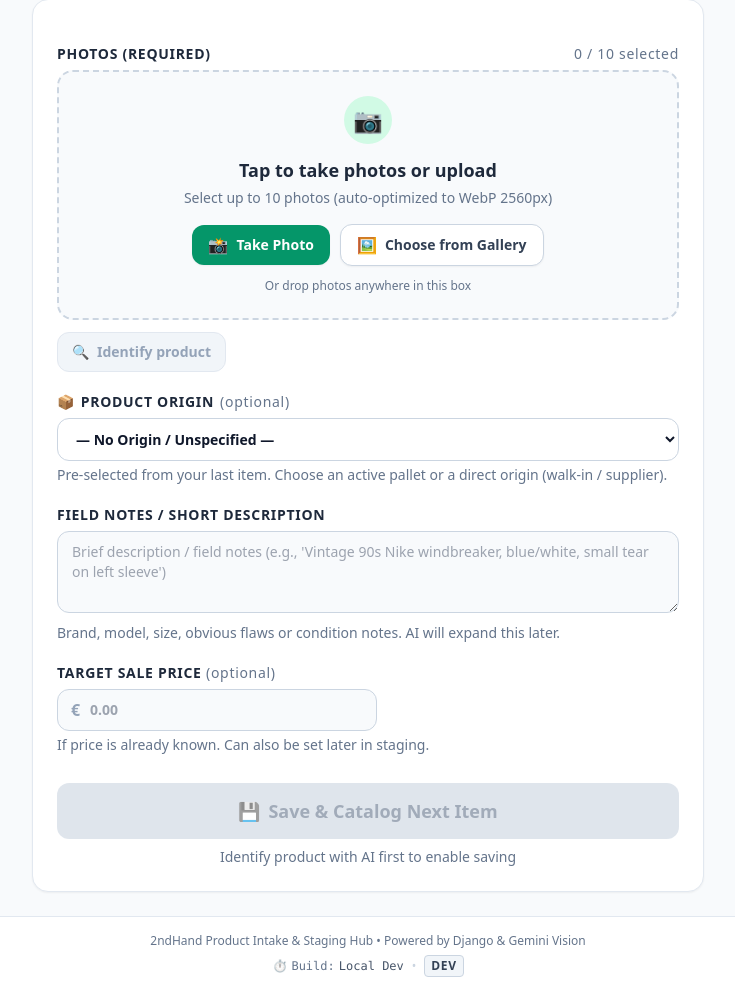
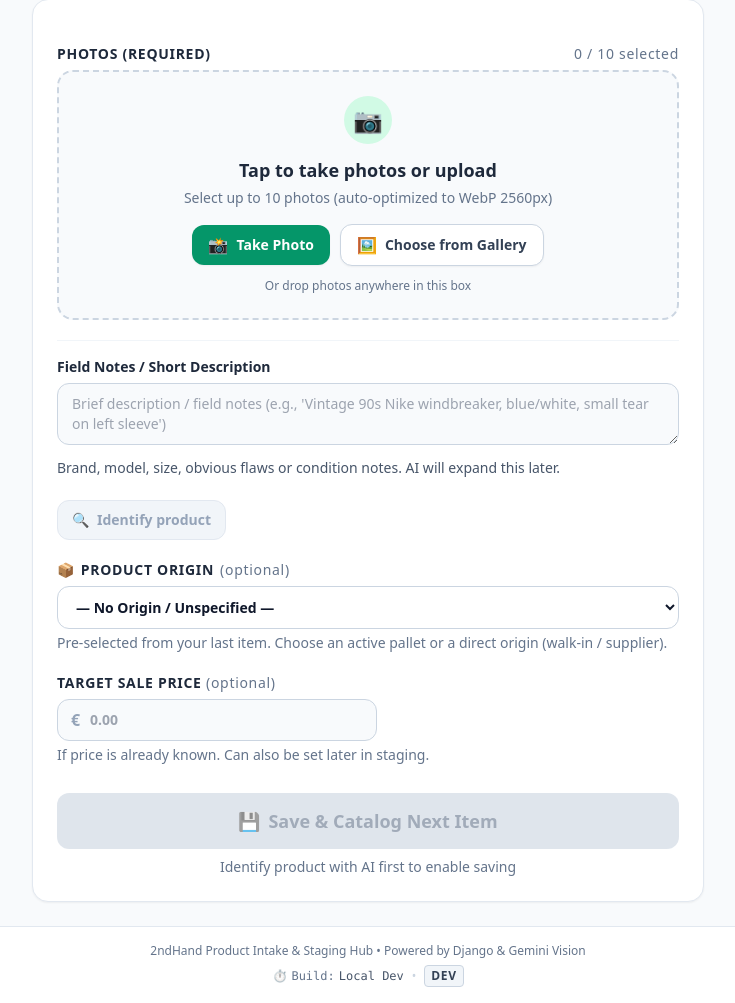
Before and after one commit to saert3311/2nd-hand-manager, a Django app: page /intake/ in a window 1280 px wide. Shown: the part 150-1153 px from the top of the page, without its empty margins (272-1007 px from the left). Before the commit the page ends 1127 px from the top, so only its background shows below. Run offline with Django 5.2, Linux system fonts and the light colour scheme; the visitor is signed in with stand-in values (Sample User, id 1); data comes from the database, SQL or seed files in the repository; data that the repository does not hold is empty; some libraries are stand-ins or nearby versions.

Commit message:
feat(intake): move field notes directly below uploaded photos

```diff
--- a/inventory/forms.py
+++ b/inventory/forms.py
@@ -132,8 +132,9 @@ class ProductIntakeForm(forms.ModelForm):
         widget=forms.Textarea(attrs={
             "rows": 3,
             "maxlength": "5000",
+            "aria-describedby": "rawNoteHelp",
             "placeholder": _("Brief description / field notes (e.g., 'Vintage 90s Nike windbreaker, blue/white, small tear on left sleeve')"),
-            "class": "w-full px-3.5 py-2.5 rounded-xl border border-slate-300 text-base sm:text-sm focus:outline-none focus:ring-2 focus:ring-emerald-500 focus:border-transparent transition bg-slate-50 focus:bg-white resize-y"
+            "class": "w-full px-3.5 py-2.5 rounded-xl border border-slate-300 text-base sm:text-sm focus:outline-none focus:ring-2 focus:ring-emerald-500 focus:border-transparent transition-[border-color,background-color,box-shadow] duration-150 ease-out motion-reduce:transition-none bg-slate-50 focus:bg-white resize-y"
         }),
         required=False,
         label=_("Raw Field Notes")
--- a/inventory/templates/inventory/intake.html
+++ b/inventory/templates/inventory/intake.html
@@ -8,6 +8,11 @@
 <style>
   #imagePreviewModal .cropper-container {
     touch-action: none;
+  }
+  #id_raw_note {
+    field-sizing: content;
+    min-block-size: 3lh;
+    max-block-size: 10lh;
   }
 </style>
 {% endblock %}
@@ -130,15 +135,31 @@
           </div>
           <div id="previewGrid" class="grid grid-cols-2 sm:grid-cols-3 md:grid-cols-4 gap-2.5 sm:gap-3"></div>
         </div>
+      </div>
+
+      <!-- Field Notes / Short Description (Directly Below Uploaded Photos) -->
+      <div id="rawNoteSection" class="pt-4 border-t border-slate-100">
+        <label for="id_raw_note" class="block text-sm font-semibold text-slate-800 mb-1.5">
+          {% trans "Field Notes / Short Description" %}
+        </label>
+        {{ form.raw_note }}
+        {% if form.raw_note.errors %}
+        <div role="alert" class="text-rose-600 text-xs sm:text-sm font-semibold mt-1">
+          {% for error in form.raw_note.errors %}{{ error }}{% endfor %}
+        </div>
+        {% endif %}
+        <p id="rawNoteHelp" class="text-sm text-slate-600 mt-1.5 leading-relaxed">
+          {% trans "Brand, model, size, obvious flaws or condition notes. AI will expand this later." %}
+        </p>
+      </div>
 
       <!-- Pre-flight Identification Trigger Button -->
-        <div class="mt-3 flex items-center">
+      <div class="flex items-center">
         <button type="button" id="identifyBtn" disabled
-                  class="inline-flex items-center gap-2 px-4 py-2.5 text-xs sm:text-sm font-bold rounded-xl transition duration-150 border bg-slate-100 text-slate-400 border-slate-200 cursor-not-allowed min-h-[40px] max-w-full">
+                class="inline-flex items-center gap-2 px-4 py-2.5 text-xs sm:text-sm font-bold rounded-xl transition-[background-color,color,border-color,box-shadow] duration-150 ease-out motion-reduce:transition-none border bg-slate-100 text-slate-400 border-slate-200 cursor-not-allowed min-h-[40px] max-w-full">
           <span id="identifyBtnIcon" class="shrink-0">🔍</span>
           <span id="identifyBtnText" class="min-w-0 break-words text-left">{% trans "Identify product" %}</span>
         </button>
-        </div>
       </div>
 
       <!-- Non-Blocking AI Pre-flight Progress & Skeleton Placeholder -->
@@ -262,20 +283,6 @@
         <p class="text-xs sm:text-sm text-slate-500 mt-1 leading-relaxed">
           {% trans "Pre-selected from your last item. Choose an active pallet or a direct origin (walk-in / supplier)." %}
         </p>
-      </div>
-
-      <!-- Raw Notes Textarea -->
-      <div>
-        <label for="id_raw_note" class="block text-xs sm:text-sm font-bold text-slate-800 uppercase tracking-wider mb-1.5">
-          {% trans "Field Notes / Short Description" %}
-        </label>
-        {{ form.raw_note }}
-        {% if form.raw_note.errors %}
-        <div role="alert" class="text-rose-600 text-xs sm:text-sm font-semibold mt-1">
-          {% for error in form.raw_note.errors %}{{ error }}{% endfor %}
-        </div>
-        {% endif %}
-        <p class="text-xs sm:text-sm text-slate-500 mt-1 leading-relaxed">{% trans "Brand, model, size, obvious flaws or condition notes. AI will expand this later." %}</p>
       </div>
 
       <!-- Optional Target Sale Price -->
@@ -1414,6 +1421,8 @@
     } else {
       rawNoteInput.value = currentNote + "\n" + lastSuggestedNote;
     }
+    rawNoteInput.classList.add('ring-2', 'ring-emerald-500');
+    setTimeout(() => rawNoteInput.classList.remove('ring-2', 'ring-emerald-500'), 1200);
     applySuggestionBtnText.textContent = "{% trans 'Applied!' %}";
     setTimeout(() => {
       applySuggestionBtnText.textContent = "{% trans 'Apply suggestion to notes' %}";
```
Also changed, not shown: tests/test_intake_low_dpi.py (+17 -0 lines), tests/test_oppo_a74_responsive.py (+12 -1 lines), CHANGELOG.md. Lines whose indentation alone changed are shown as unchanged.
